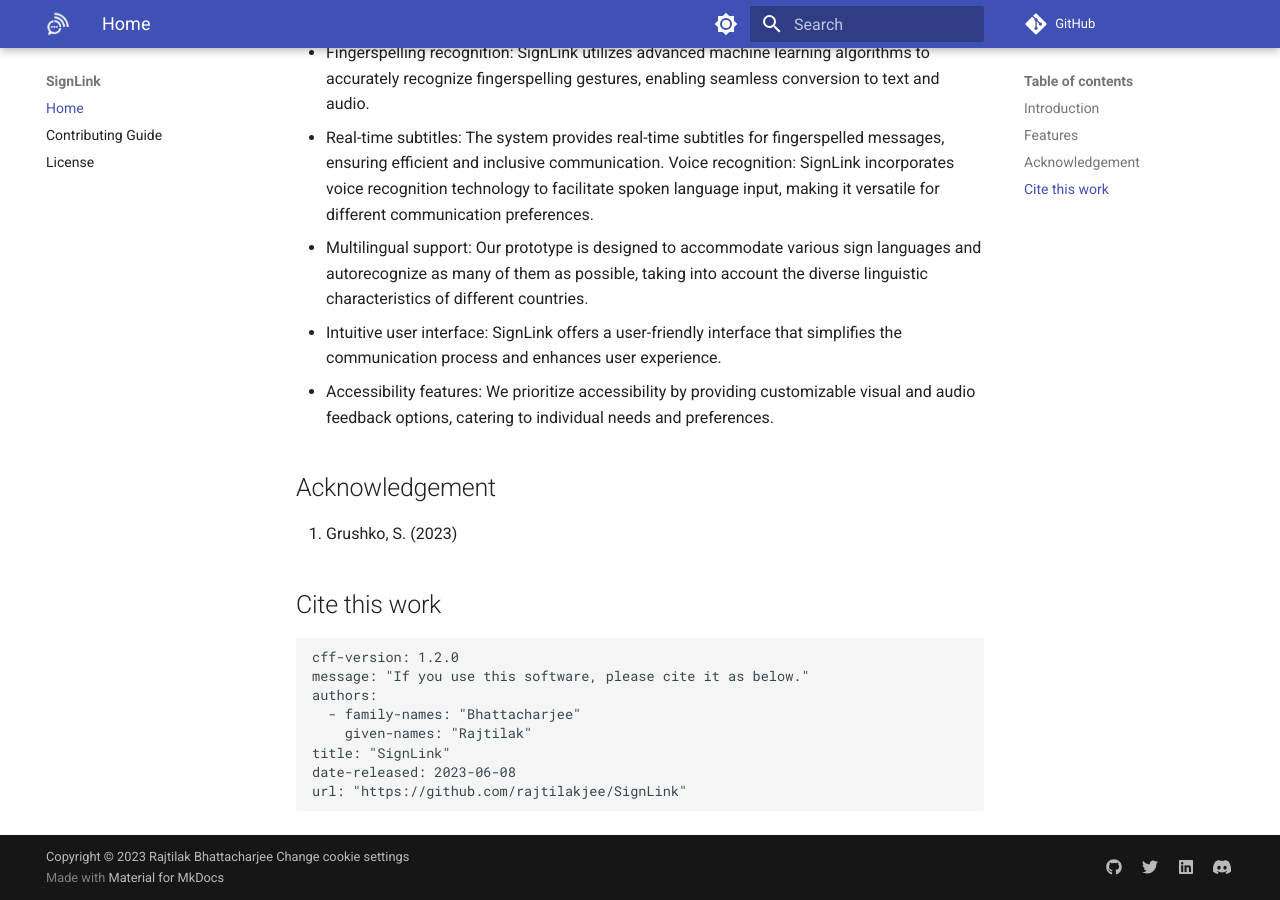
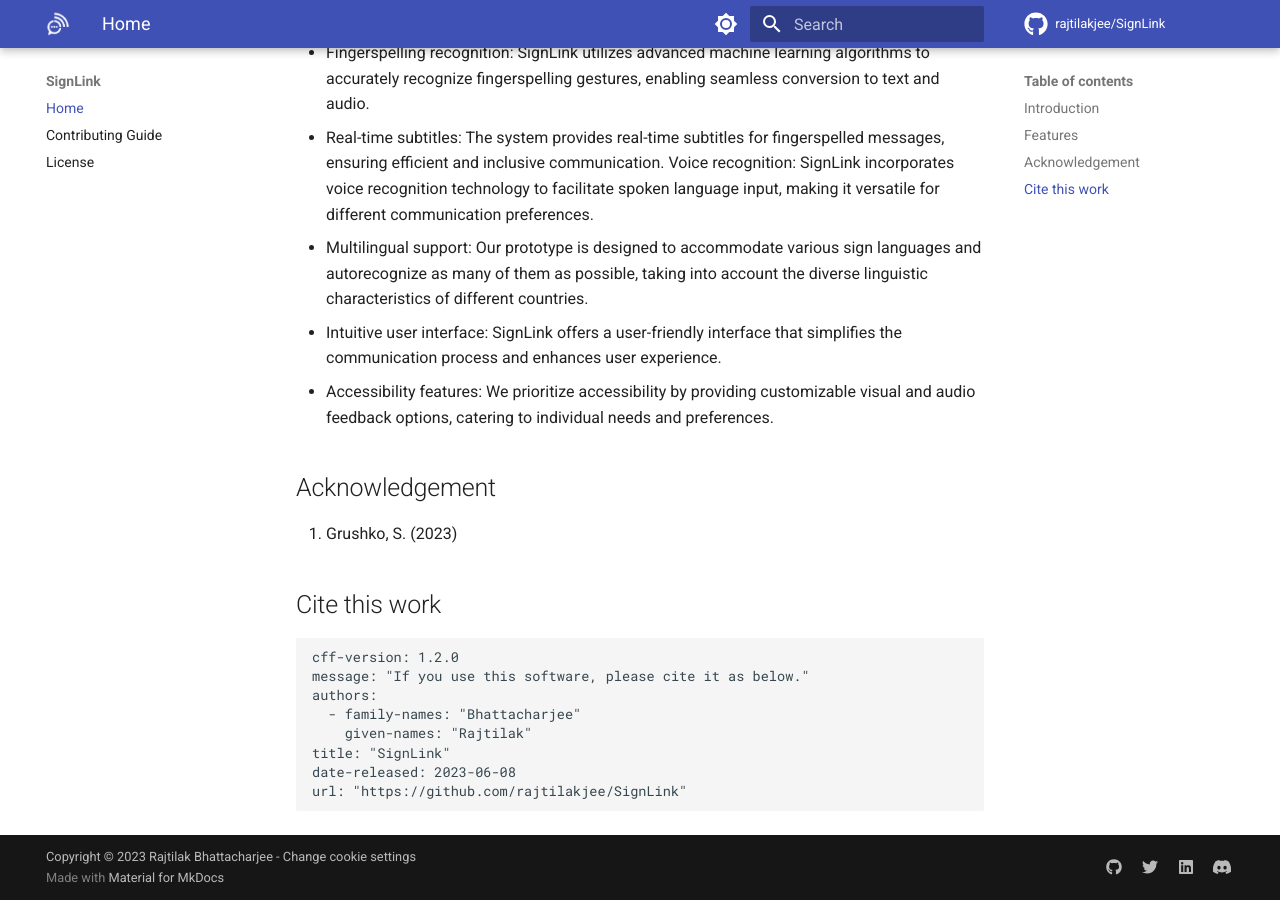
Before and after one commit to rajtilakjee/SignLink, an MkDocs documentation site: the page built from docs/index.md, in a window 1280 px wide and 900 px high, scrolled down 552 px. Built offline with MkDocs 1.6.1 and Material for MkDocs 9.7.7, drawn with Linux system fonts in a browser that asks for light colours; comment, search, counter and statistics services are not loaded.

Commit message:
Add documentation

```diff
--- a/mkdocs.yml
+++ b/mkdocs.yml
@@ -4,11 +4,14 @@
 site_url: https://rajtilakjee.github.io/SignLink/
 
 repo_url: https://github.com/rajtilakjee/SignLink
+repo_name: rajtilakjee/SignLink
 
 theme:
   name: material
   logo: assets/logo.png
   favicon: assets/logo.png
+  icon:
+    repo: fontawesome/brands/github
   features:
     - search.suggest
     - navigation.sections
@@ -53,7 +56,7 @@
       emoji_generator: !!python/name:materialx.emoji.to_svg
 
 copyright: >-
-  Copyright &copy; 2023 Rajtilak Bhattacharjee
+  Copyright &copy; 2023 Rajtilak Bhattacharjee -
   <a href="#__consent">Change cookie settings</a>
 
 nav:
```
